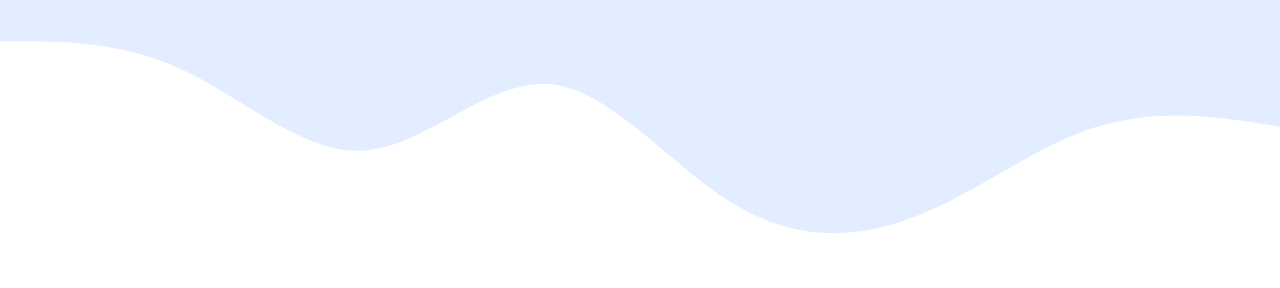
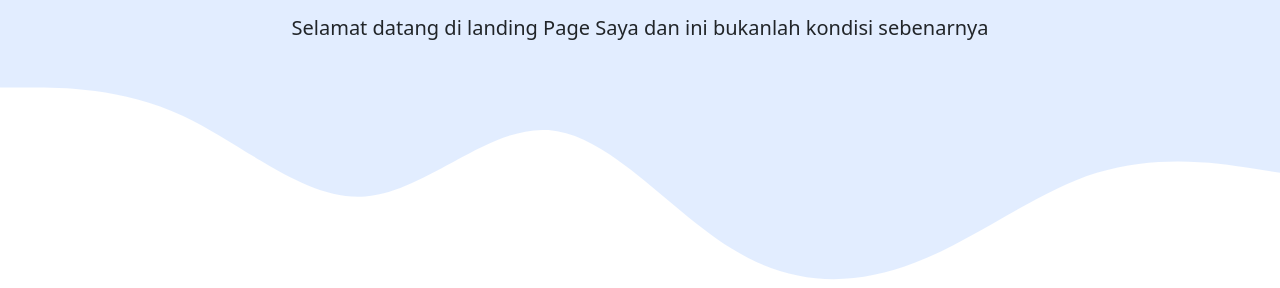
Before and after one commit to ekowidodo/ekowidodo.github.io, a plain HTML site: page index.html in a window 1280 px wide. Shown: the part 349-637 px from the top of the page. Drawn offline with nearby package versions, Linux system fonts and the light colour scheme.

Commit message:
test
ok test

```diff
--- a/index.html
+++ b/index.html
@@ -42,6 +42,7 @@
       <img src="img/eko square.png" alt="Foto Eko" width="200" class="rounded-circle img-thumbnail" />
       <h1 class="display-4">ekowidodo</h1>
       <p class="lead">UI/UX Design | Content Creator</p>
+      <p class="lead">Selamat datang di landing Page Saya dan ini bukanlah kondisi sebenarnya</p>
       <svg xmlns="http://www.w3.org/2000/svg" viewBox="0 0 1440 320">
         <path
           fill="#ffffff"
```
